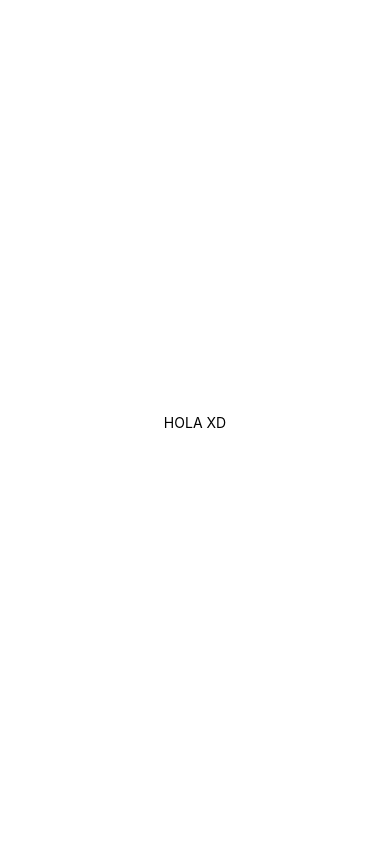
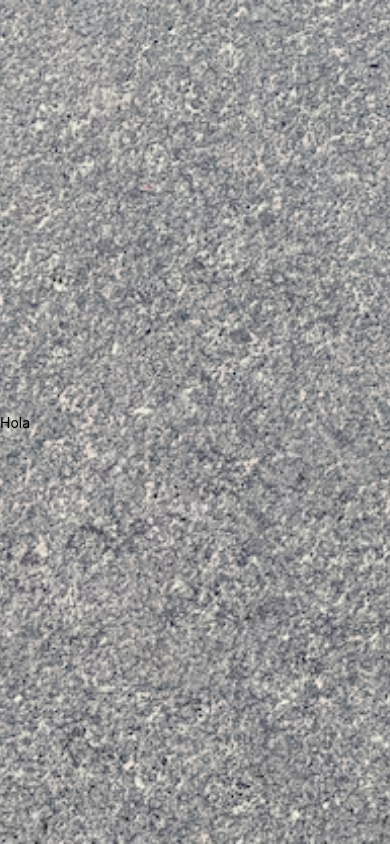
Before and after one commit to HectorLedezma/proyectoElectivoIII, a React Native app in the folder reactNative/: screen / in a window 390 px wide. Built offline with nearby package versions, Linux system fonts and the light colour scheme.

Commit message:
implementación de fondo segun el mockup

```diff
--- a/reactNative/Components/main.jsx
+++ b/reactNative/Components/main.jsx
@@ -1,12 +1,37 @@
-import { View, Text } from "react-native";
-
-
+import { View, Text,ImageBackground, StyleSheet} from "react-native";
+import fondo from '../images/fondo.png';
 const MainPage = () => {
     return(
-        <View>
-            <Text>HOLA XD</Text>
+        <View style={styles.container}>
+            <ImageBackground
+              source={fondo}
+              resizeMode="cover"
+              style={styles.image}
+            >
+              <Text>Hola</Text>
+            </ImageBackground>
         </View>
     )
 }
 
+const styles = StyleSheet.create({
+    container: {
+      flex: 1,
+    },
+    image: {
+      flex: 1,
+      justifyContent: 'center',
+      height:'100vh',
+      width:'100vw'
+    },
+    text: {
+      color: 'white',
+      fontSize: 42,
+      lineHeight: 84,
+      fontWeight: 'bold',
+      textAlign: 'center',
+      backgroundColor: '#000000c0',
+    },
+  });
+
 export default MainPage
```
Also changed, not shown: reactNative/images/fondo.png (added).
